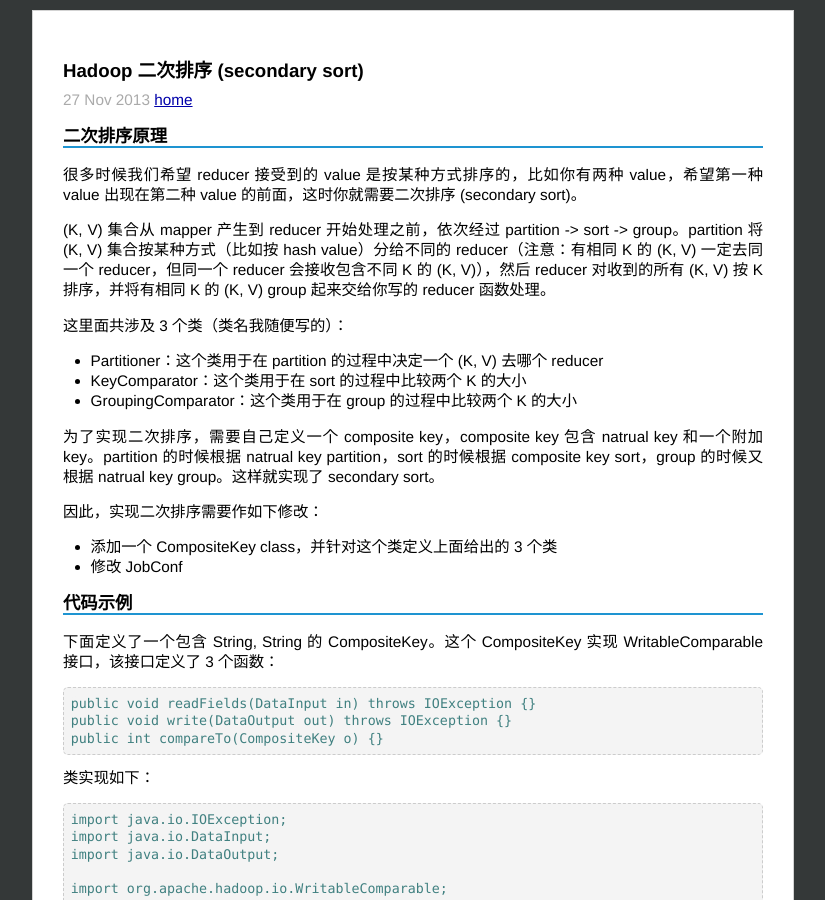
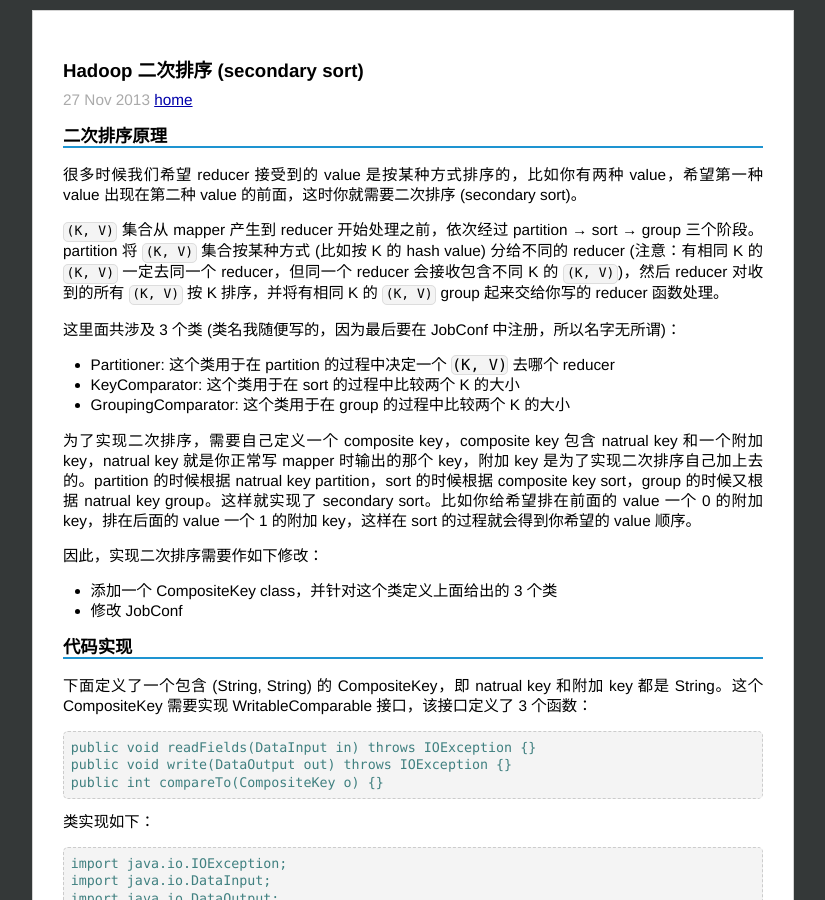
Before and after one commit to chenrushan/chenrushan.github.io, a Jekyll site: the page built from _posts/2013-11-27-hadoop-secondary-sort.markdown, in a window 1280 px wide and 900 px high. Shown: the whole window, without its empty margins (227-1052 px from the left). Built offline with Jekyll 4.4.1, drawn with Linux system fonts in a browser that asks for light colours; Markdown is read by kramdown in place of the engine named in the settings.

Commit message:
refine hadoop secondary sort post

```diff
--- a/_posts/2013-11-27-hadoop-secondary-sort.markdown
+++ b/_posts/2013-11-27-hadoop-secondary-sort.markdown
@@ -7,24 +7,24 @@ title: Hadoop 二次排序 (secondary sort)
 
 很多时候我们希望 reducer 接受到的 value 是按某种方式排序的，比如你有两种 value，希望第一种 value 出现在第二种 value 的前面，这时你就需要二次排序 (secondary sort)。
 
-(K, V) 集合从 mapper 产生到 reducer 开始处理之前，依次经过 partition -> sort -> group。partition 将 (K, V) 集合按某种方式（比如按 hash value）分给不同的 reducer（注意：有相同 K 的 (K, V) 一定去同一个 reducer，但同一个 reducer 会接收包含不同 K 的 (K, V)），然后 reducer 对收到的所有 (K, V) 按 K 排序，并将有相同 K 的 (K, V) group 起来交给你写的 reducer 函数处理。
+``(K, V)`` 集合从 mapper 产生到 reducer 开始处理之前，依次经过 partition &rarr; sort &rarr; group 三个阶段。partition 将 `(K, V)` 集合按某种方式 (比如按 K 的 hash value) 分给不同的 reducer (注意：有相同 K 的 `(K, V)` 一定去同一个 reducer，但同一个 reducer 会接收包含不同 K 的 `(K, V)`)，然后 reducer 对收到的所有 `(K, V)` 按 K 排序，并将有相同 K 的 `(K, V)` group 起来交给你写的 reducer 函数处理。
 
-这里面共涉及 3 个类（类名我随便写的）：
+这里面共涉及 3 个类 (类名我随便写的，因为最后要在 JobConf 中注册，所以名字无所谓)：
 
-* Partitioner：这个类用于在 partition 的过程中决定一个 (K, V) 去哪个 reducer
-* KeyComparator：这个类用于在 sort 的过程中比较两个 K 的大小
-* GroupingComparator：这个类用于在 group 的过程中比较两个 K 的大小
+* Partitioner: 这个类用于在 partition 的过程中决定一个 `(K, V)` 去哪个 reducer
+* KeyComparator: 这个类用于在 sort 的过程中比较两个 K 的大小
+* GroupingComparator: 这个类用于在 group 的过程中比较两个 K 的大小
 
-为了实现二次排序，需要自己定义一个 composite key，composite key 包含 natrual key 和一个附加 key。partition 的时候根据 natrual key partition，sort 的时候根据 composite key sort，group 的时候又根据 natrual key group。这样就实现了 secondary sort。
+为了实现二次排序，需要自己定义一个 composite key，composite key 包含 natrual key 和一个附加 key，natrual key 就是你正常写 mapper 时输出的那个 key，附加 key 是为了实现二次排序自己加上去的。partition 的时候根据 natrual key partition，sort 的时候根据 composite key sort，group 的时候又根据 natrual key group。这样就实现了 secondary sort。比如你给希望排在前面的 value 一个 0 的附加 key，排在后面的 value 一个 1 的附加 key，这样在 sort 的过程就会得到你希望的 value 顺序。
 
 因此，实现二次排序需要作如下修改：
 
 * 添加一个 CompositeKey class，并针对这个类定义上面给出的 3 个类
 * 修改 JobConf
 
-### 代码示例
+### 代码实现
 
-下面定义了一个包含 String, String 的 CompositeKey。这个 CompositeKey 实现 WritableComparable 接口，该接口定义了 3 个函数：
+下面定义了一个包含 (String, String) 的 CompositeKey，即 natrual key 和附加 key 都是 String。这个 CompositeKey 需要实现 WritableComparable 接口，该接口定义了 3 个函数：
 
 {% highlight java %}
 public void readFields(DataInput in) throws IOException {}
```
